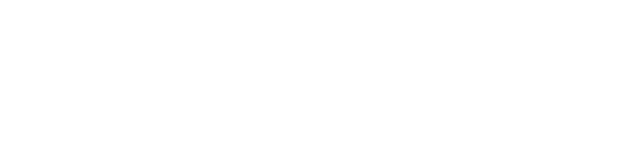
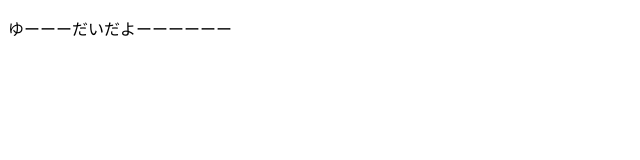
Before and after one commit to ko593/github-lecture-yudai, a plain HTML site: page index.html in a window 1280 px wide. Shown: the whole page, without its empty margins (0-640 px from the left). Drawn offline with Linux system fonts and the light colour scheme.

Commit message:
終わりました

```diff
--- a/index.html
+++ b/index.html
@@ -7,6 +7,6 @@
   <link rel="stylesheet" href="./style.css">
 </head>
 <body>
-
+  <p>ゆーーーだいだよーーーーーー</p>
 </body>
 </html>
```
